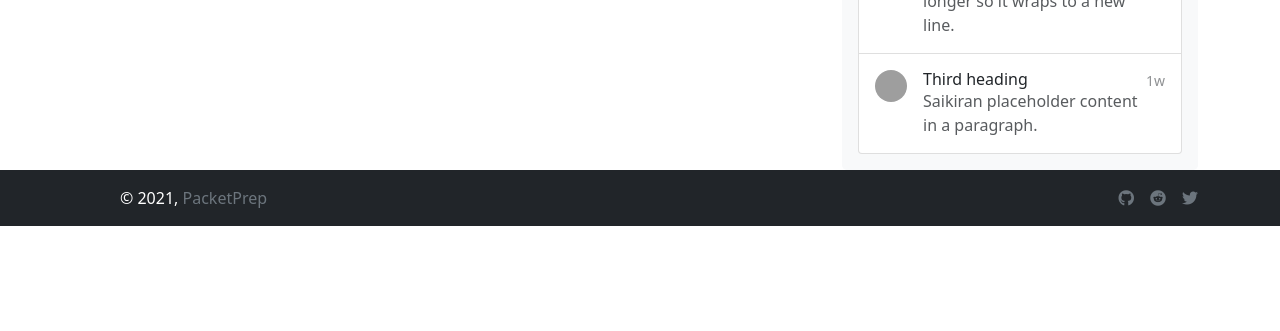
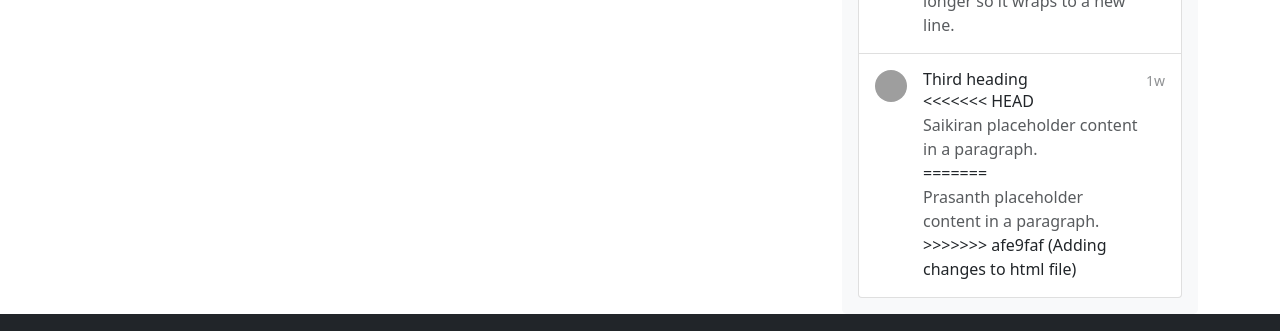
Before and after one commit to kkirans5/SaiBlog, an Angular app: page /blog in a window 1280 px wide. Shown: the part 967-1298 px from the top of the page. Before the commit the page ends 1193 px from the top, so only its background shows below. Built offline with nearby package versions, Linux system fonts and the light colour scheme; data requests are answered from the project's data file; grey boxes are pictures that could not be loaded.

Commit message:
Adding changes

```diff
--- a/src/app/components/blog/blog.component.html
+++ b/src/app/components/blog/blog.component.html
@@ -54,7 +54,11 @@
                 <div class="d-flex gap-2 w-100 justify-content-between">
                   <div>
                     <h6 class="mb-0">Third heading</h6>
+<<<<<<< HEAD
                     <p class="mb-0 opacity-75">Saikiran placeholder content in a paragraph.</p>
+=======
+                    <p class="mb-0 opacity-75">Prasanth placeholder content in a paragraph.</p>
+>>>>>>> afe9faf (Adding changes to html file)
                   </div>
                   <small class="opacity-50 text-nowrap">1w</small>
                 </div>
```
